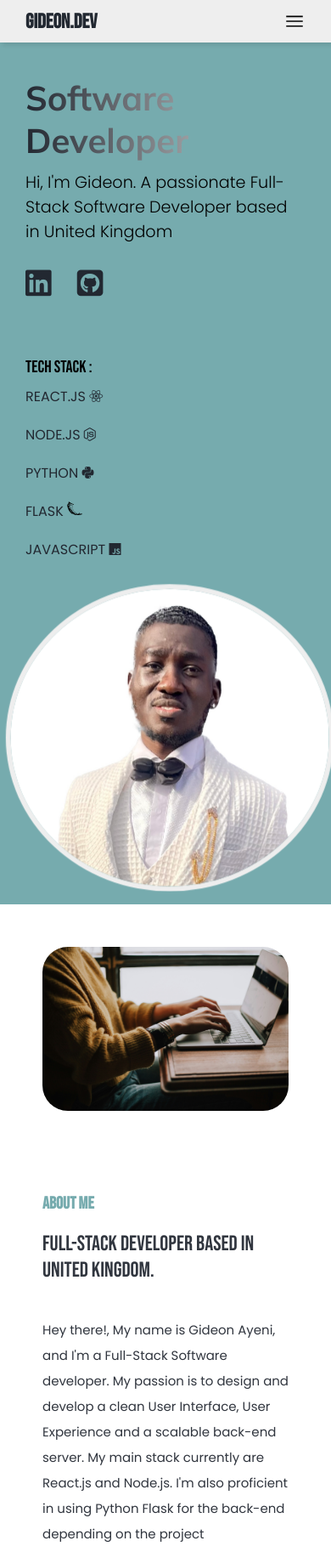
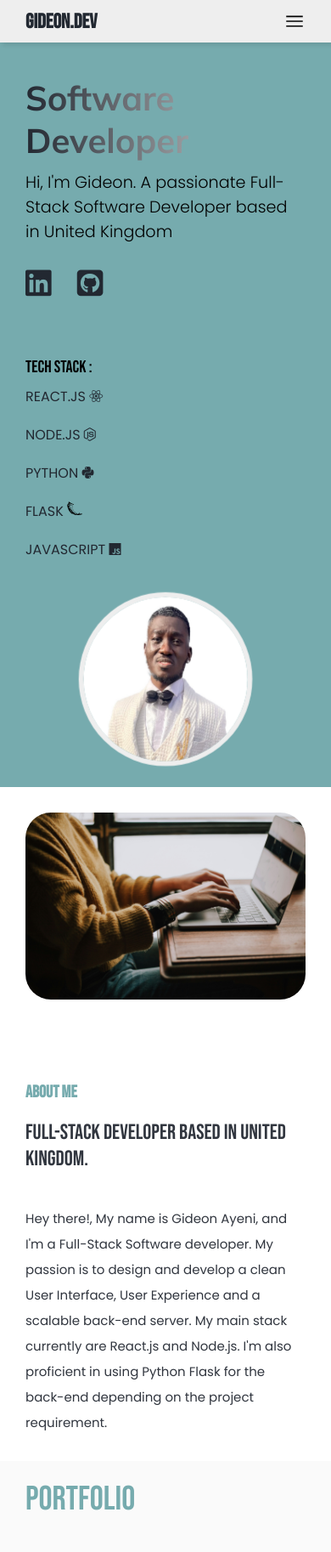
Before and after one commit to Gideon1107/Portfolio-project, a Flask app: page / in a window 390 px wide. Shown: the top 1826 px of the page at 85% size. Run offline with Flask 3, Linux system fonts and the light colour scheme; some libraries are stand-ins or nearby versions.

Commit message:
All section updated

```diff
--- a/static/style.css
+++ b/static/style.css
@@ -458,6 +458,7 @@ form .button:hover{
     /* justify-content: center;
     align-items: center; */
     padding: 30px;
+    padding-bottom: 50px;
 
   }
   form{
@@ -490,6 +491,10 @@ form .button:hover{
 
   form .button{
     font-weight: 300;
+  }
+
+  .projects #section-title{
+    padding-left: 0px;
   }
 
 }
@@ -546,14 +551,14 @@ form .button:hover{
   }
   .hero{
     flex-direction: column;
-    padding: 90px 50px 50px 50px;
+    padding: 90px 50px 50px 30px;
   }
   .hero #stacks{
     flex-direction: column;
     padding-bottom: 50px;
   }
   .about{
-    padding: 50px;
+    padding: 30px;
   }
 
   .hero span p{
@@ -562,6 +567,10 @@ form .button:hover{
 
   #projects-access a{
     padding: 0 20px;
+  }
+
+  .projects{
+    padding: 30px;
   }
 
 
@@ -617,6 +626,11 @@ form .button:hover{
   width: 120px;
 }
 
+.hero .avatar{
+  width: 170px;
+  height: 170px;
+}
+
 
 
 }
--- a/templates/index.html
+++ b/templates/index.html
@@ -98,7 +98,7 @@
       </ul>
       <ul id="projects-access">
         <li><a href="https://github.com/Gideon1107/Devs-blog-project">Code <i class="fa-brands fa-github"></i></a></li>
-        <li><a href="https://devs-blog.onrender.com/">Live Demo <i class="fa-solid fa-arrow-up-right-from-square"></i></a></li>
+        <li><a href="https://devs-blog.onrender.com/" target="_blank">Live Demo <i class="fa-solid fa-arrow-up-right-from-square"></i></a></li>
       </ul>
     </div>
   </div>
```
